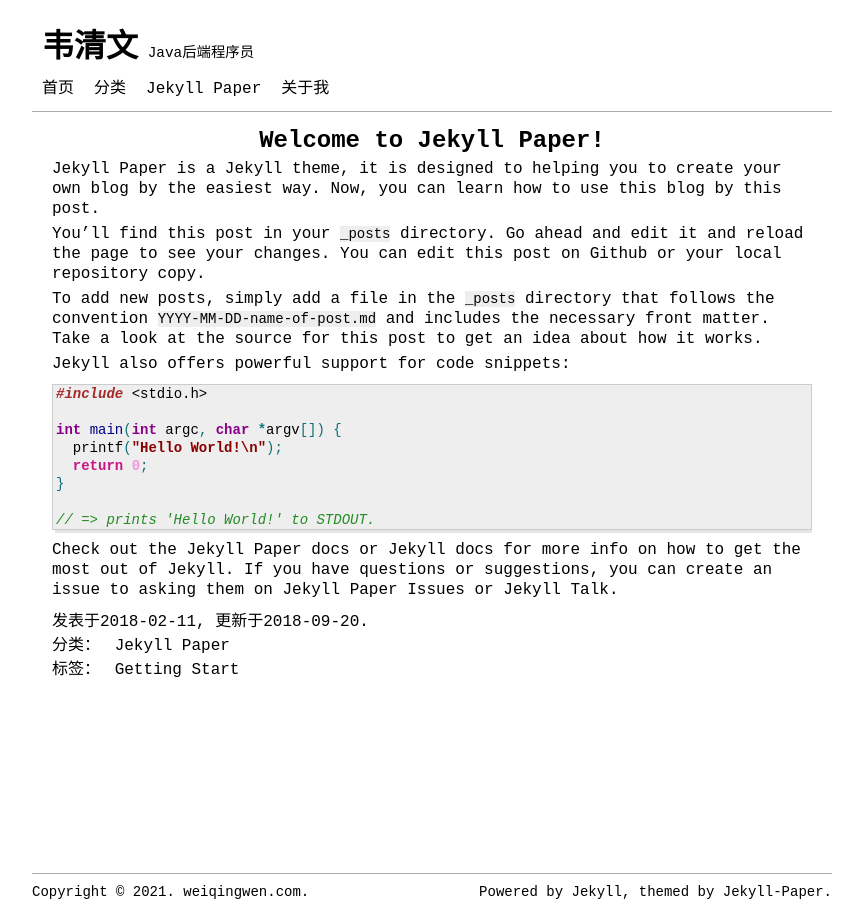
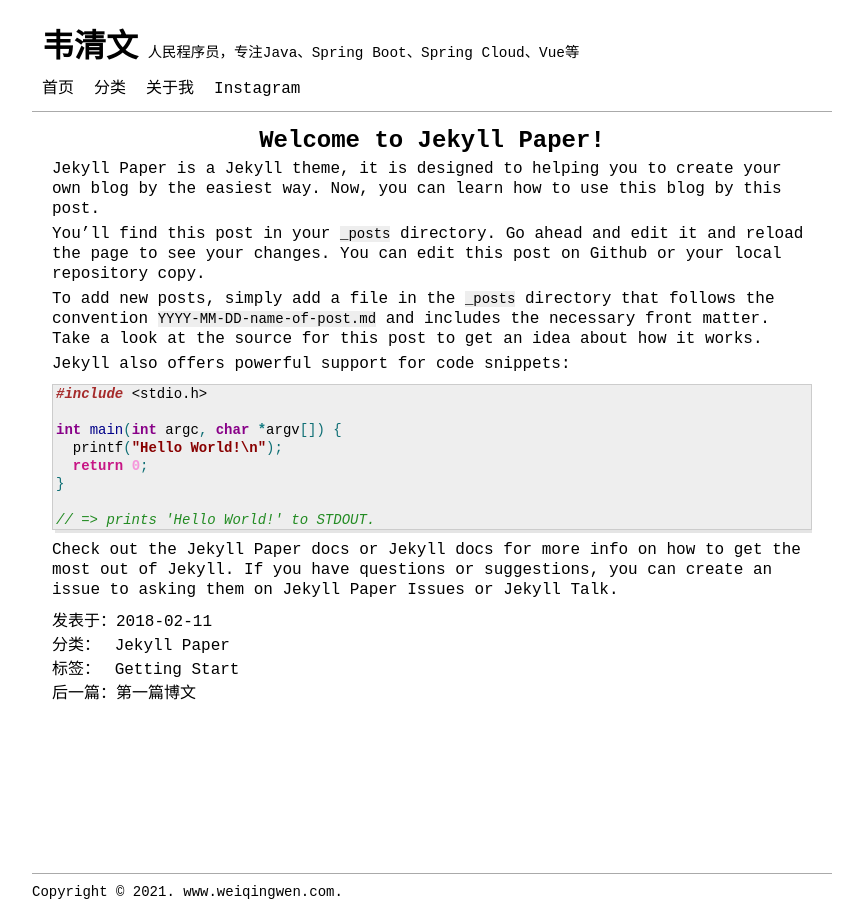
Before and after one commit to weiqingwen/wqw.github.io, a Jekyll site: the page built from _posts/2018-02-11-welcome-to-jekyll.markdown, in a window 1280 px wide. Shown: the whole page, without its empty margins (208-1071 px from the left). Built offline with Jekyll 4.4.1, drawn with Linux system fonts in a browser that asks for light colours.

Commit message:
wrote a new post

````diff
--- a/_config.yml
+++ b/_config.yml
@@ -17,11 +17,11 @@ title: 韦清文
 email: weicee@foxmail.com
 name: 韦清文
 description: >- # this means to ignore newlines until "baseurl:"
-  Java后端程序员
+  人民程序员，专注Java、Spring Boot、Spring Cloud、Vue等
 keywords: [Your keywords]
 baseurl: "" # the subpath of your site, e.g. /blog
 url: "" # the base hostname & protocol for your site, e.g. http://example.com
-domain: "weiqingwen.com" # the domain name for your site, e.g. example.com
+domain: "www.weiqingwen.com" # the domain name for your site, e.g. example.com
 language: zh-cn
 # Supported languages list:
 # en: English
--- a/_data/lang.yml
+++ b/_data/lang.yml
@@ -102,8 +102,8 @@ zh-cn:
   paginator_pages: "页数："
   paginator_next: "后一页"
   notification_404: "找不到此页：（"
-  post_write_date: "发表于"
-  post_update_date: "更新于"
+  post_write_date: "发表于："
+  post_update_date: "更新于："
   post_categories: "分类："
   post_tags: "标签："
   post_previous: "前一篇："
--- a/_data/menus.yml
+++ b/_data/menus.yml
@@ -4,9 +4,9 @@
 - default: menu_category
   url:   "category"
 
-- title: "Jekyll Paper"
-  absoluteUrl: true
-  url: "https://github.com/ghosind/Jekyll-Paper"
-
 - default: menu_about
   url:   "about"
+
+- title: "Instagram"
+  absoluteUrl: true
+  url: "https://www.instagram.com/wei_cee"
--- a/_includes/footer.html
+++ b/_includes/footer.html
@@ -1,6 +1,6 @@
 <div class="footer-copyright">
   <span class="footer-copyright-text float-left">Copyright &copy; {{ site.time | date: '%Y' }}. {{ site.domain }}.</span>
   <span class="footer-copyright-text float-right">
-    Powered by <a href="https://jekyllrb.com/">Jekyll</a>, themed by <a href="https://github.com/ghosind/Jekyll-Paper">Jekyll-Paper</a>.
+    <!-- Powered by <a href="https://jekyllrb.com/">Jekyll</a>, themed by <a href="https://github.com/ghosind/Jekyll-Paper">Jekyll-Paper</a>. -->
   </span>
 </div>
--- a/_layouts/post.html
+++ b/_layouts/post.html
@@ -13,9 +13,17 @@ layout: default
     {{ content }}
   </div>
   <div class="post-info">
+
+    <!-- 2021-08-11 包含最后更新日期 -->
+    <!-- <div class="post-date">
+      {{ site.data.lang[site.language].post_write_date }}{{ page.date | date: "%Y-%m-%d" }}{% if page.last_modified_at %}, {{ site.data.lang[site.language].post_update_date }}{{ page.last_modified_at | date: "%Y-%m-%d" }}{% endif %}.
+    </div> -->
+
+    <!-- 2021-08-11 不包含最后更新日期 -->
     <div class="post-date">
-      {{ site.data.lang[site.language].post_write_date }}{{ page.date | date: "%Y-%m-%d" }}{% if page.last_modified_at %}, {{ site.data.lang[site.language].post_update_date }}{{ page.last_modified_at | date: "%Y-%m-%d" }}{% endif %}.
+      {{ site.data.lang[site.language].post_write_date }}{{ page.date | date: "%Y-%m-%d" }}
     </div>
+
     <div class="post-categories">
       <span>{{ site.data.lang[site.language].post_categories }}</span>
       {% for category in page.categories %}
--- /dev/null
+++ b/_posts/2021-08-11-my-first-blog.markdown
@@ -0,0 +1,34 @@
+---
+layout: post
+title:  "第一篇博文"
+date:   2021-08-11
+last_modified_at: 2021-08-11
+categories: [日常]
+tags: [第一篇博客, 博客]
+---
+
+Jekyll Paper is a Jekyll theme, it is designed to helping you to create your own blog by the easiest way. Now, you can learn how to use this blog by this post.
+
+You’ll find this post in your `_posts` directory. Go ahead and edit it and reload the page to see your changes. You can edit this post on Github or your local repository copy.
+
+To add new posts, simply add a file in the `_posts` directory that follows the convention `YYYY-MM-DD-name-of-post.md` and includes the necessary front matter. Take a look at the source for this post to get an idea about how it works.
+
+Jekyll also offers powerful support for code snippets:
+
+```c
+#include <stdio.h>
+
+int main(int argc, char *argv[]) {
+  printf("Hello World!\n");
+  return 0;
+}
+
+// => prints 'Hello World!' to STDOUT.
+```
+
+Check out the [Jekyll Paper docs][jekyll-paper-docs] or [Jekyll docs][jekyll-docs] for more info on how to get the most out of Jekyll. If you have questions or suggestions, you can create an issue to asking them on [Jekyll Paper Issues][jekyll-paper-issues] or [Jekyll Talk][jekyll-talk].
+
+[jekyll-paper-docs]: https://github.com/ghosind/Jekyll-Paper/wiki
+[jekyll-docs]: https://jekyllrb.com/docs/home
+[jekyll-paper-issues]: https://github.com/ghosind/Jekyll-Paper/issues
+[jekyll-talk]: https://talk.jekyllrb.com/
````
